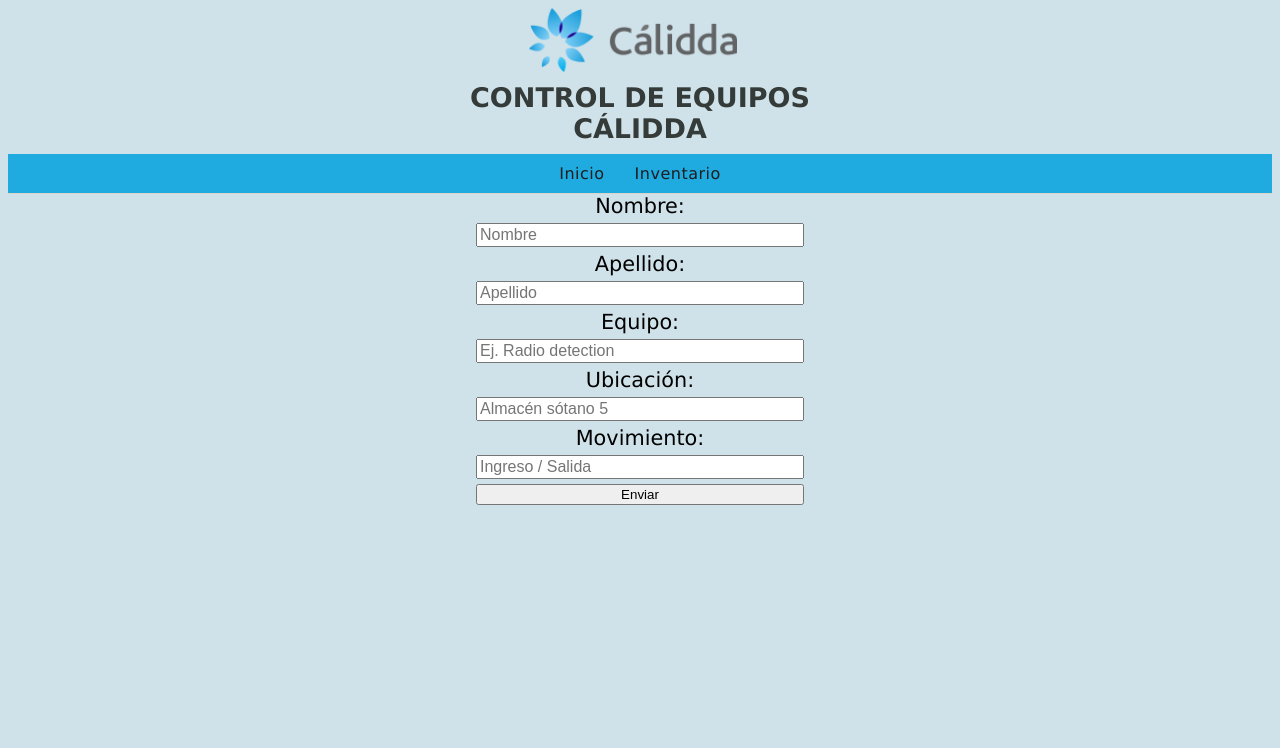
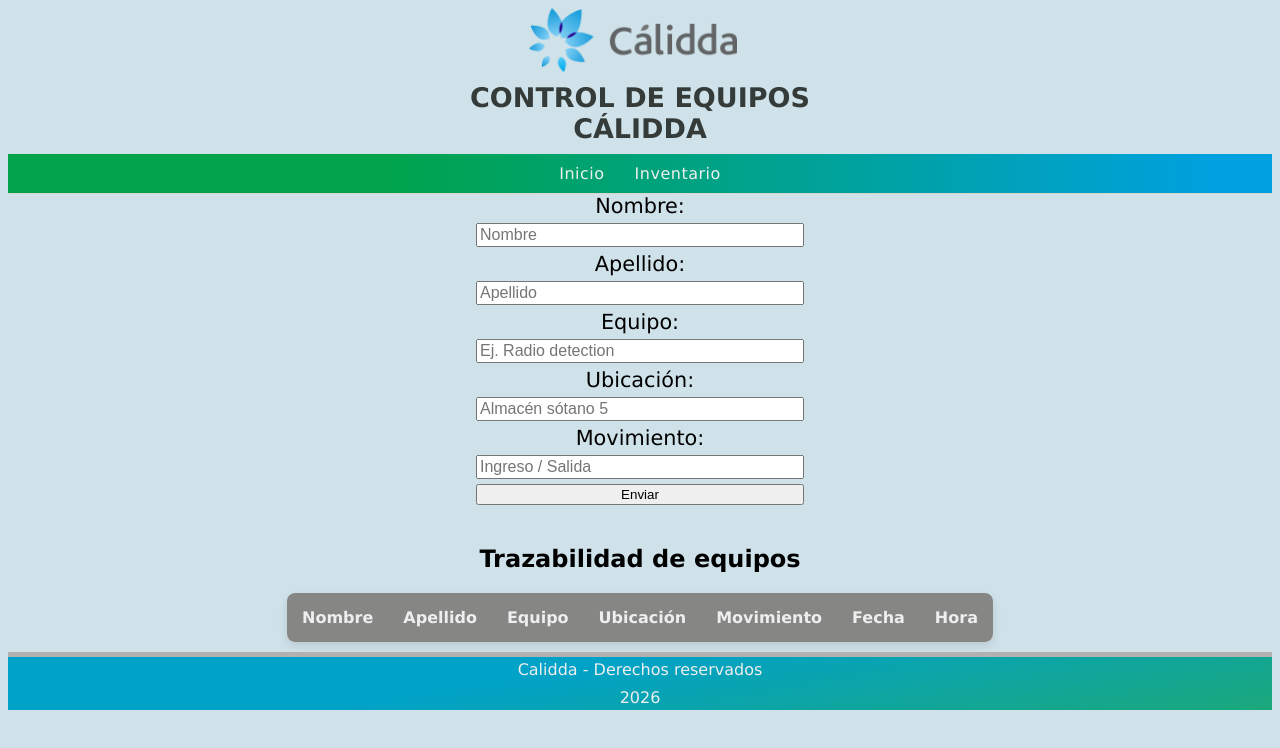
Before and after one commit to guillermoytozu/CaliddaControlDeEquipos, a React (Vite) app in the folder CaliddaControlDeEquipos/: page / in a window 1280 px wide. Shown: the top 748 px of the page. Built offline with nearby package versions, Linux system fonts and the light colour scheme.

Commit message:
Agregado paleta de colores de Calidda

```diff
--- a/CaliddaControlDeEquipos/src/App.jsx
+++ b/CaliddaControlDeEquipos/src/App.jsx
@@ -1,6 +1,8 @@
 import { Formulario } from './components/Formulario'
+import { Footer } from './components/Footer';
+import { Navegacion } from './components/Navegacion';
+import { Tabla } from './components/Tabla';
 import { useState } from 'react'
-import { Navegacion } from './components/Navegacion';
 
 function App() {
   return (
@@ -10,7 +12,10 @@
         <li><a id="Link-fotos" href="#">Inventario</a></li>
       </Navegacion>
       <Formulario></Formulario>
-
+      <Tabla></Tabla>
+      <Footer año="2026">
+        Calidda - Derechos reservados
+      </Footer>
     </>
   );
 }
--- /dev/null
+++ b/CaliddaControlDeEquipos/src/components/Footer.jsx
@@ -0,0 +1,14 @@
+import { useState } from "react";
+
+export const Footer = ({ children, año }) => {
+    return (
+        <>
+            <footer>
+                <p>{children}</p>
+                <p>{año}</p>
+            </footer>
+
+        </>
+    );
+
+}
--- /dev/null
+++ b/CaliddaControlDeEquipos/src/components/Tabla.jsx
@@ -0,0 +1,28 @@
+import { useState } from "react";
+
+export const Tabla = ({ children }) => {
+    return (
+        <>
+            <section id="seccion-lista">
+                <h2>Trazabilidad de equipos</h2>
+                <table id="tabla-lista-equipos">
+                    <thead>
+                        <tr>
+                            <th>Nombre</th>
+                            <th>Apellido</th>
+                            <th>Equipo</th>
+                            <th>Ubicación</th>
+                            <th>Movimiento</th>
+                            <th>Fecha</th>
+                            <th>Hora</th>
+                        </tr>
+                    </thead>
+                    <tbody id="cuerpo-tabla-equipos">
+                    </tbody>
+                </table>
+            </section>
+
+        </>
+    );
+
+}
--- a/CaliddaControlDeEquipos/src/index.css
+++ b/CaliddaControlDeEquipos/src/index.css
@@ -1,3 +1,28 @@
+:root {
+    --color-calidda: #00A1DE;
+    --color-calidda-disabled: rgba(0, 161, 222, 0.5);
+    --color-calidda-hover: #2ec6ff;
+    --color-verde: #00A34B;
+    --color-verde-hover: #00bf58;
+    --color-amarillo: #FAB200;
+    --color-amarillo-hover: #ffc026;
+    --color-amarillo-2: #FEE400;
+    --color-celeste: #ECF8FC;
+    --color-rojo: red;
+    --color-gris-1: #868685;
+    --color-gris-2: #EEEEEE;
+    --color-gris-3: #868685;
+    --color-gris-4: #EAEAEA;
+    --color-gris-5: #FAFAFA;
+    --font-medium: 14px;
+    --linear-gradient: linear-gradient(90deg, var(--color-verde) 30%, var(--color-calidda) 95%, var(--color-calidda) 100%);
+    --linear-gradient-revert: linear-gradient(45deg, var(--color-calidda), var(--color-verde));
+    --linear-gradient-vertical: transparent linear-gradient(350deg, var(--color-verde) 0%, var(--color-calidda) 60%) 0% 0% no-repeat padding-box;
+    --linear-gradient-vertical-1: transparent linear-gradient(350deg, #1BA87A 0%, #01A2C8 60%) 0% 0% no-repeat padding-box;
+    --linear-gradient-vertical-2: transparent linear-gradient(0deg, #1BA87A 0%, #01A2C8 60%) 0% 0% no-repeat padding-box;
+    --border-radius: 8px;
+}
+
 body {
     font-family: Verdana, Geneva, Tahoma, sans-serif;
     background-color: rgb(207, 226, 233);
@@ -26,7 +51,7 @@
 }
 
 nav {
-    background-color: rgba(0, 161, 222, 0.85);
+    background: var(--linear-gradient);
     padding: 10px 0;
     border-bottom: 1px solid #dcd3c9;
 }
@@ -42,7 +67,7 @@
 
 .lista-Nav a {
     text-decoration: none;
-    color: #1d1d1f;
+    color: var(--color-gris-2);
     font-size: 1rem;
     letter-spacing: 0.5px;
     padding: 5px 0;
@@ -73,3 +98,80 @@
 .boton-formulario {
     width: 20.5rem;
 }
+
+
+#seccion-lista {
+    text-align: center;
+    margin-top: 40px;
+}
+
+/* 2. Estilo principal de la tabla */
+#tabla-lista-equipos {
+    margin: 0 auto;
+    /* Centra la tabla horizontalmente */
+    border-collapse: collapse;
+    /* Une los bordes para que no haya espacios en blanco entre celdas */
+    width: 90%;
+    max-width: 700px;
+    /* Evita que la tabla sea demasiado ancha en pantallas grandes */
+    background-color: white;
+    /* Da un buen contraste contra tu fondo rgb(240, 234, 227) */
+    box-shadow: 0px 4px 10px rgba(0, 0, 0, 0.1);
+    /* Sombra suave y moderna */
+    border-radius: 8px;
+    /* Bordes redondeados */
+    overflow: hidden;
+    /* Crucial para que el thead respete los bordes redondeados */
+}
+
+/* 3. Estilo de los encabezados (Nombre, Apellido, equipos) */
+#tabla-lista-equipos th {
+    background-color: var(--color-gris-3);
+    /* Usamos el mismo color de tu #Titulo para mantener armonía */
+    color: var(--color-gris-2);
+    padding: 15px;
+    text-align: left;
+    /* Queda mejor que centrado en las tablas */
+    font-weight: bold;
+}
+
+/* 4. Estilo de las celdas normales */
+#tabla-lista-equipos td {
+    padding: 12px 15px;
+    border-bottom: 1px solid #e0e0e0;
+    /* Una línea sutil entre filas en lugar de una cuadrícula pesada */
+    text-align: left;
+}
+
+/* 5. Efecto Cebra: Colorea sutilmente las filas pares para facilitar la lectura */
+#cuerpo-tabla-equipos tr:nth-child(even) {
+    background-color: #f8f9fa;
+}
+
+/* 6. Efecto Hover: Resalta la fila por la que pasas el ratón */
+#cuerpo-tabla-equipos tr:hover {
+    background-color: #f1ece5;
+    /* Un tono ligeramente más oscuro que tu fondo principal */
+    transition: background-color 0.2s ease;
+}
+
+/* 7. Quitamos el borde inferior de la última fila para que quede limpio */
+#cuerpo-tabla-eqiupos tr:last-child td {
+    border-bottom: none;
+}
+
+footer {
+    background: var(--linear-gradient-vertical-1);
+    color: var(--color-gris-2);
+    display: flex;
+    flex-direction: column;
+    align-items: center;
+    border-top: 5px solid rgb(177, 177, 177);
+    margin-top: 10px;
+    gap: 3px;
+}
+
+footer>* {
+
+    margin: 3px;
+}
```
